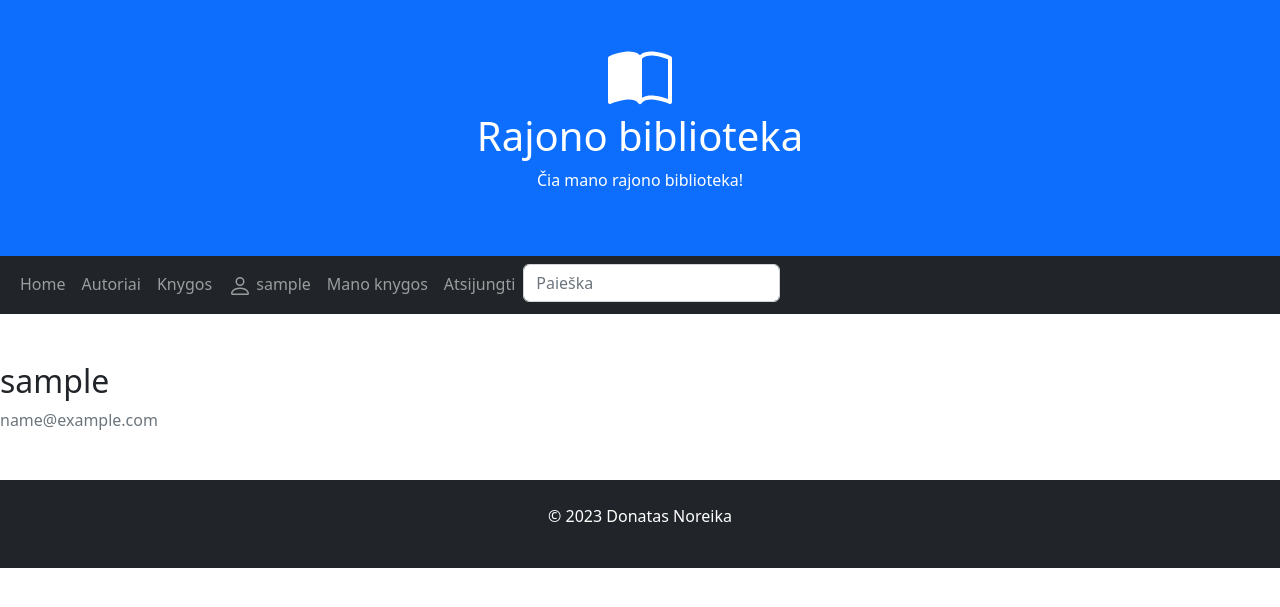
After one commit to DonatasNoreika/biblioteka_2023_01, a Django app: page /library/profilis/ in a window 1280 px wide. The commit adds this page. Shown: the top 607 px of the page. Run offline with Django 4.2, Linux system fonts and the light colour scheme; the visitor is signed in with stand-in values (Sample User, id 1); data that the repository does not hold is empty.

Commit message:
10: įdėtas vartotojo puslapis prisijungus

```diff
--- a/mysite/library/templates/base.html
+++ b/mysite/library/templates/base.html
@@ -34,11 +34,13 @@
         <a class="nav-link" href="{% url 'books' %}">Knygos</a>
       </li>
       {% if user.is_authenticated %}
-      <li class="nav-item"><a class="nav-link" href="#">
+      <li class="nav-item">
+          <a class="nav-link" href="{% url 'profilis' %}">
               <svg class="bi bi-person" width="1.5em" height="1.5em" viewBox="0 0 16 16" fill="currentColor" xmlns="http://www.w3.org/2000/svg">
                 <path fill-rule="evenodd" d="M13 14s1 0 1-1-1-4-6-4-6 3-6 4 1 1 1 1h10zm-9.995-.944v-.002.002zM3.022 13h9.956a.274.274 0 00.014-.002l.008-.002c-.001-.246-.154-.986-.832-1.664C11.516 10.68 10.289 10 8 10c-2.29 0-3.516.68-4.168 1.332-.678.678-.83 1.418-.832 1.664a1.05 1.05 0 00.022.004zm9.974.056v-.002.002zM8 7a2 2 0 100-4 2 2 0 000 4zm3-2a3 3 0 11-6 0 3 3 0 016 0z" clip-rule="evenodd"/>
               </svg>
-            {{ user.get_username }}</a>
+            {{ user.get_username }}
+          </a>
       </li>
       <li class="nav-item"><a class="nav-link" href="{% url 'user_books' %}">Mano knygos</a></li>
       <li class="nav-item"><a class="nav-link" href="{% url 'logout' %}">Atsijungti</a></li>
--- /dev/null
+++ b/mysite/library/templates/profilis.html
@@ -0,0 +1,14 @@
+{% extends "base.html" %}
+{% block title %}Profilis{% endblock %}
+{% block content %}
+    <div class="content-section">
+      <div class="media">
+        <img class="rounded-circle account-img" src="{{ user.profilis.nuotrauka.url }}">
+        <div class="media-body">
+          <h2 class="account-heading">{{ user.username }}</h2>
+          <p class="text-secondary">{{ user.email }}</p>
+        </div>
+      </div>
+      <!-- FORM HERE -->
+    </div>
+{% endblock content %}
--- a/mysite/library/urls.py
+++ b/mysite/library/urls.py
@@ -11,4 +11,5 @@ urlpatterns = [
     path('search/', views.search, name="search"),
     path("userbooks/", views.UserBookInstanceListView.as_view(), name="user_books"),
     path("register/", views.register, name="register"),
+    path("profilis/", views.profilis, name="profilis"),
 ]
--- a/mysite/library/views.py
+++ b/mysite/library/views.py
@@ -9,6 +9,8 @@ from django.contrib import messages
 from django.contrib.auth.models import User
 from django.views.generic.edit import FormMixin
 from .forms import BookReviewForm
+from django.contrib.auth.decorators import login_required
+
 
 # Create your views here.
 
@@ -119,3 +121,8 @@ def register(request):
             return redirect('register')
     else:
         return render(request, 'registration/register.html')
+
+
+@login_required
+def profilis(request):
+    return render(request, 'profilis.html')
```
